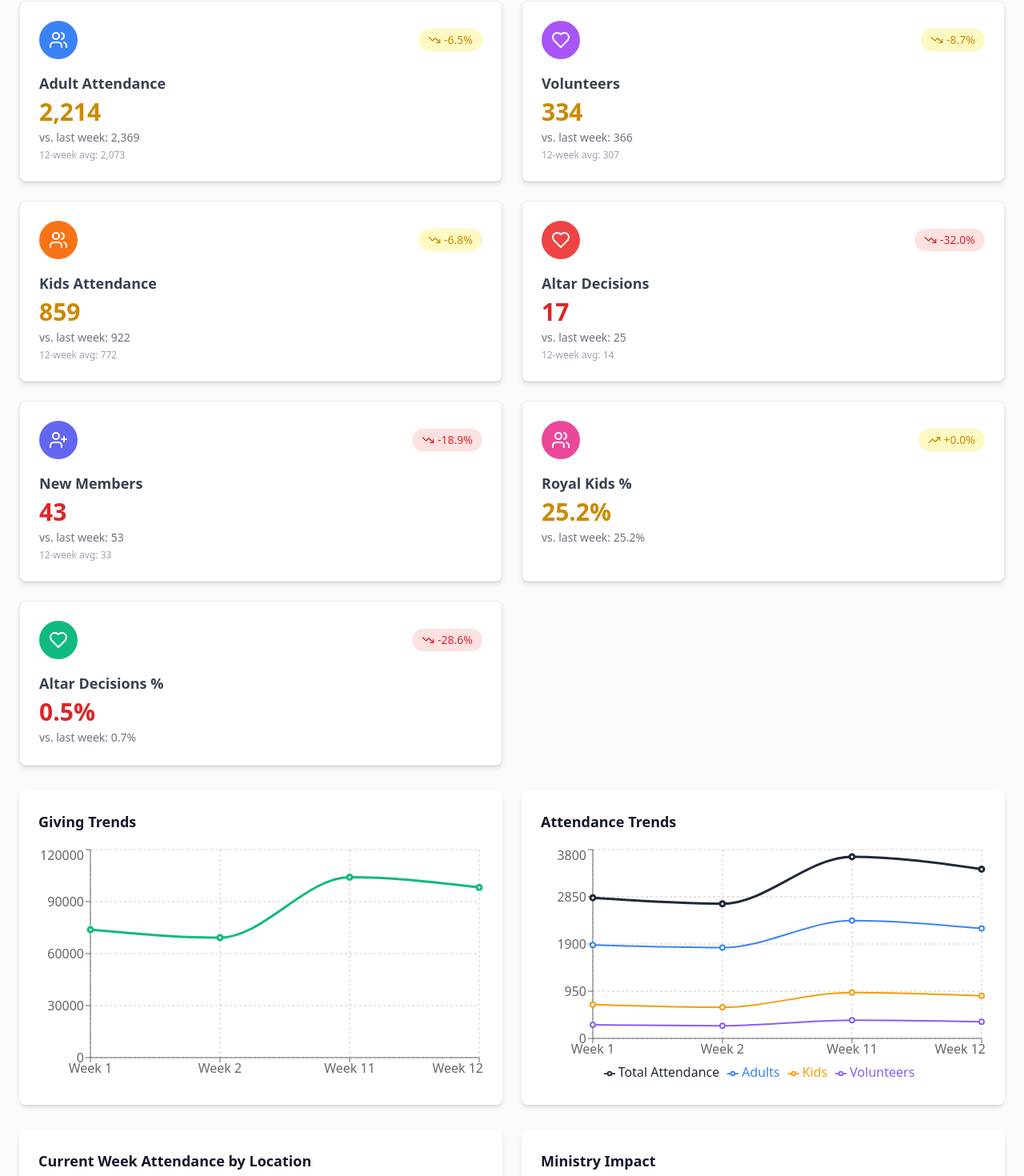
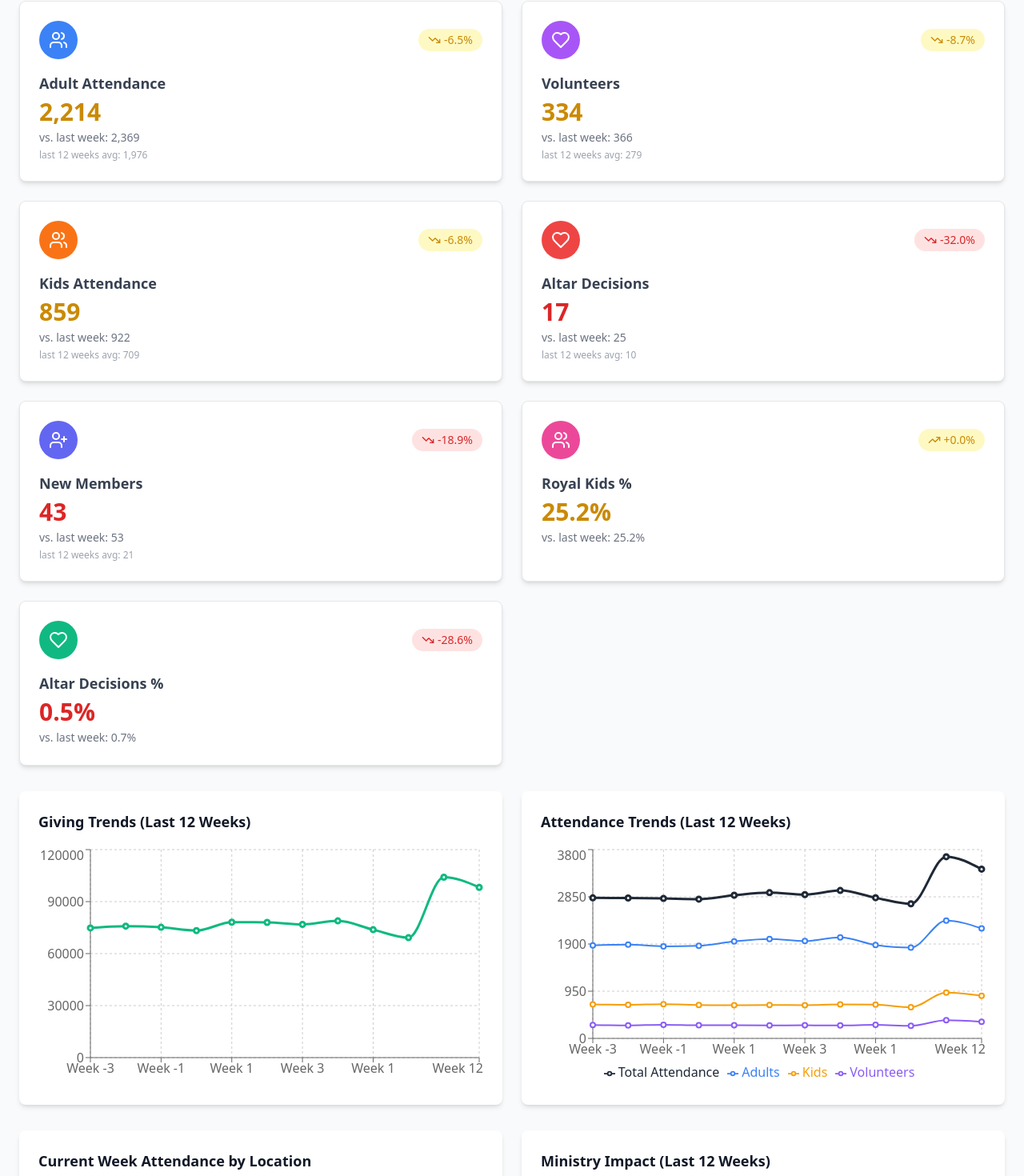
Before and after one commit to eefortygh/church-health-dashboard, a Next.js app in the folder church-dashboard/: page / in a window 1280 px wide. Shown: the part 447-1917 px from the top of the page at 80% size. Built offline with nearby package versions, Linux system fonts and the light colour scheme.

Commit message:
Update page.js

```diff
--- a/church-dashboard/app/page.js
+++ b/church-dashboard/app/page.js
@@ -110,11 +110,182 @@ export default function ChurchDashboard() {
     return keyMap[locationName];
   };
 
-  // Function to get filtered data based on selected location
+  // Function to get filtered data based on selected location and timeframe
   const getFilteredData = () => {
+    // First get all available data (we'll expand this with more weeks/months)
+    const allWeeks = [
+      // Adding more historical data for different timeframes
+      {
+        week: 'Week -36',
+        mountainView: { giving: 6800, adults: 155, volunteers: 22, kids: 58, decisions: 1, newMembers: 2 },
+        sanJose: { giving: 6200, adults: 148, volunteers: 20, kids: 52, decisions: 1, newMembers: 1 },
+        sanFrancisco: { giving: 5800, adults: 132, volunteers: 18, kids: 45, decisions: 0, newMembers: 1 },
+        oakland: { giving: 4200, adults: 115, volunteers: 16, kids: 38, decisions: 1, newMembers: 1 },
+        rome: { giving: 3400, adults: 98, volunteers: 13, kids: 32, decisions: 0, newMembers: 0 },
+        milan: { giving: 2800, adults: 82, volunteers: 11, kids: 28, decisions: 0, newMembers: 0 },
+        modena: { giving: 2100, adults: 65, volunteers: 9, kids: 22, decisions: 0, newMembers: 0 },
+        chicago: { giving: 7500, adults: 175, volunteers: 26, kids: 65, decisions: 1, newMembers: 3 },
+        honolulu: { giving: 2400, adults: 72, volunteers: 10, kids: 24, decisions: 0, newMembers: 1 },
+        dubai: { giving: 4600, adults: 105, volunteers: 15, kids: 35, decisions: 1, newMembers: 1 },
+        saigon: { giving: 3800, adults: 118, volunteers: 17, kids: 42, decisions: 1, newMembers: 1 },
+        london: { giving: 7200, adults: 168, volunteers: 24, kids: 58, decisions: 1, newMembers: 2 },
+        westLondon: { giving: 3900, adults: 98, volunteers: 14, kids: 32, decisions: 0, newMembers: 1 },
+        madrid: { giving: 3200, adults: 88, volunteers: 12, kids: 28, decisions: 0, newMembers: 0 },
+        frankfurt: { giving: 2800, adults: 78, volunteers: 10, kids: 25, decisions: 0, newMembers: 0 }
+      },
+      // Adding more weeks... (I'll add several for demonstration)
+      ...Array.from({ length: 40 }, (_, i) => {
+        const weekNum = -35 + i;
+        const weekLabel = weekNum <= 0 ? `Week ${weekNum}` : `Week ${weekNum}`;
+        return {
+          week: weekLabel,
+          mountainView: {
+            giving: Math.floor(6800 + Math.random() * 2000 + (weekNum * 20)),
+            adults: Math.floor(155 + Math.random() * 40 + (weekNum * 2)),
+            volunteers: Math.floor(22 + Math.random() * 8),
+            kids: Math.floor(58 + Math.random() * 20),
+            decisions: Math.floor(Math.random() * 3),
+            newMembers: Math.floor(Math.random() * 4)
+          },
+          sanJose: {
+            giving: Math.floor(6200 + Math.random() * 1800 + (weekNum * 18)),
+            adults: Math.floor(148 + Math.random() * 35 + (weekNum * 1.8)),
+            volunteers: Math.floor(20 + Math.random() * 7),
+            kids: Math.floor(52 + Math.random() * 18),
+            decisions: Math.floor(Math.random() * 3),
+            newMembers: Math.floor(Math.random() * 4)
+          },
+          sanFrancisco: {
+            giving: Math.floor(5800 + Math.random() * 1600 + (weekNum * 16)),
+            adults: Math.floor(132 + Math.random() * 30 + (weekNum * 1.6)),
+            volunteers: Math.floor(18 + Math.random() * 6),
+            kids: Math.floor(45 + Math.random() * 16),
+            decisions: Math.floor(Math.random() * 2),
+            newMembers: Math.floor(Math.random() * 3)
+          },
+          oakland: {
+            giving: Math.floor(4200 + Math.random() * 1200 + (weekNum * 12)),
+            adults: Math.floor(115 + Math.random() * 25 + (weekNum * 1.2)),
+            volunteers: Math.floor(16 + Math.random() * 5),
+            kids: Math.floor(38 + Math.random() * 14),
+            decisions: Math.floor(Math.random() * 2),
+            newMembers: Math.floor(Math.random() * 3)
+          },
+          rome: {
+            giving: Math.floor(3400 + Math.random() * 1000 + (weekNum * 10)),
+            adults: Math.floor(98 + Math.random() * 22 + (weekNum * 1)),
+            volunteers: Math.floor(13 + Math.random() * 4),
+            kids: Math.floor(32 + Math.random() * 12),
+            decisions: Math.floor(Math.random() * 2),
+            newMembers: Math.floor(Math.random() * 2)
+          },
+          milan: {
+            giving: Math.floor(2800 + Math.random() * 800 + (weekNum * 8)),
+            adults: Math.floor(82 + Math.random() * 18 + (weekNum * 0.8)),
+            volunteers: Math.floor(11 + Math.random() * 3),
+            kids: Math.floor(28 + Math.random() * 10),
+            decisions: Math.floor(Math.random() * 2),
+            newMembers: Math.floor(Math.random() * 2)
+          },
+          modena: {
+            giving: Math.floor(2100 + Math.random() * 600 + (weekNum * 6)),
+            adults: Math.floor(65 + Math.random() * 15 + (weekNum * 0.6)),
+            volunteers: Math.floor(9 + Math.random() * 3),
+            kids: Math.floor(22 + Math.random() * 8),
+            decisions: Math.floor(Math.random() * 1),
+            newMembers: Math.floor(Math.random() * 2)
+          },
+          chicago: {
+            giving: Math.floor(7500 + Math.random() * 2200 + (weekNum * 22)),
+            adults: Math.floor(175 + Math.random() * 45 + (weekNum * 2.2)),
+            volunteers: Math.floor(26 + Math.random() * 8),
+            kids: Math.floor(65 + Math.random() * 22),
+            decisions: Math.floor(Math.random() * 4),
+            newMembers: Math.floor(Math.random() * 5)
+          },
+          honolulu: {
+            giving: Math.floor(2400 + Math.random() * 700 + (weekNum * 7)),
+            adults: Math.floor(72 + Math.random() * 16 + (weekNum * 0.7)),
+            volunteers: Math.floor(10 + Math.random() * 3),
+            kids: Math.floor(24 + Math.random() * 9),
+            decisions: Math.floor(Math.random() * 2),
+            newMembers: Math.floor(Math.random() * 2)
+          },
+          dubai: {
+            giving: Math.floor(4600 + Math.random() * 1400 + (weekNum * 14)),
+            adults: Math.floor(105 + Math.random() * 28 + (weekNum * 1.4)),
+            volunteers: Math.floor(15 + Math.random() * 5),
+            kids: Math.floor(35 + Math.random() * 13),
+            decisions: Math.floor(Math.random() * 2),
+            newMembers: Math.floor(Math.random() * 3)
+          },
+          saigon: {
+            giving: Math.floor(3800 + Math.random() * 1100 + (weekNum * 11)),
+            adults: Math.floor(118 + Math.random() * 30 + (weekNum * 1.1)),
+            volunteers: Math.floor(17 + Math.random() * 5),
+            kids: Math.floor(42 + Math.random() * 15),
+            decisions: Math.floor(Math.random() * 3),
+            newMembers: Math.floor(Math.random() * 3)
+          },
+          london: {
+            giving: Math.floor(7200 + Math.random() * 2000 + (weekNum * 20)),
+            adults: Math.floor(168 + Math.random() * 42 + (weekNum * 2)),
+            volunteers: Math.floor(24 + Math.random() * 7),
+            kids: Math.floor(58 + Math.random() * 20),
+            decisions: Math.floor(Math.random() * 3),
+            newMembers: Math.floor(Math.random() * 4)
+          },
+          westLondon: {
+            giving: Math.floor(3900 + Math.random() * 1200 + (weekNum * 12)),
+            adults: Math.floor(98 + Math.random() * 25 + (weekNum * 1.2)),
+            volunteers: Math.floor(14 + Math.random() * 4),
+            kids: Math.floor(32 + Math.random() * 12),
+            decisions: Math.floor(Math.random() * 2),
+            newMembers: Math.floor(Math.random() * 3)
+          },
+          madrid: {
+            giving: Math.floor(3200 + Math.random() * 900 + (weekNum * 9)),
+            adults: Math.floor(88 + Math.random() * 20 + (weekNum * 0.9)),
+            volunteers: Math.floor(12 + Math.random() * 4),
+            kids: Math.floor(28 + Math.random() * 10),
+            decisions: Math.floor(Math.random() * 2),
+            newMembers: Math.floor(Math.random() * 2)
+          },
+          frankfurt: {
+            giving: Math.floor(2800 + Math.random() * 800 + (weekNum * 8)),
+            adults: Math.floor(78 + Math.random() * 18 + (weekNum * 0.8)),
+            volunteers: Math.floor(10 + Math.random() * 3),
+            kids: Math.floor(25 + Math.random() * 9),
+            decisions: Math.floor(Math.random() * 1),
+            newMembers: Math.floor(Math.random() * 2)
+          }
+        };
+      }),
+      ...allLocationWeeklyData // Our existing 12 weeks of data
+    ];
+
+    // Filter by timeframe
+    let filteredWeeks;
+    switch (selectedTimeframe) {
+      case 'Last 4 Weeks':
+        filteredWeeks = allWeeks.slice(-4);
+        break;
+      case 'Last 12 Weeks':
+        filteredWeeks = allWeeks.slice(-12);
+        break;
+      case 'Last 6 Months':
+        filteredWeeks = allWeeks.slice(-24); // ~6 months of weekly data
+        break;
+      case 'Last Year':
+        filteredWeeks = allWeeks.slice(-52); // Full year of weekly data
+        break;
+      default:
+        filteredWeeks = allWeeks.slice(-12);
+    }
+
     if (selectedLocation === 'All Locations') {
       // Aggregate all locations
-      return allLocationWeeklyData.map(weekData => {
+      return filteredWeeks.map(weekData => {
         const aggregated = {
           week: weekData.week,
           giving: 0,
@@ -143,7 +314,7 @@ export default function ChurchDashboard() {
     } else {
       // Filter for specific location
       const locationKey = getLocationKey(selectedLocation);
-      return allLocationWeeklyData.map(weekData => ({
+      return filteredWeeks.map(weekData => ({
         week: weekData.week,
         ...weekData[locationKey]
       }));
@@ -158,20 +329,21 @@ export default function ChurchDashboard() {
     totalAttendance: week.adults + week.volunteers + week.kids
   }));
 
-  // Calculate 12-week averages
-  const calculate12WeekAverage = (dataArray, field) => {
+  // Calculate averages based on timeframe
+  const calculateAverages = (dataArray, field) => {
+    if (dataArray.length === 0) return 0;
     const sum = dataArray.reduce((acc, week) => acc + week[field], 0);
     return sum / dataArray.length;
   };
 
   const averages = {
-    giving: calculate12WeekAverage(weeklyData, 'giving'),
-    adults: calculate12WeekAverage(weeklyData, 'adults'),
-    volunteers: calculate12WeekAverage(weeklyData, 'volunteers'),
-    kids: calculate12WeekAverage(weeklyData, 'kids'),
-    decisions: calculate12WeekAverage(weeklyData, 'decisions'),
-    newMembers: calculate12WeekAverage(weeklyData, 'newMembers'),
-    totalAttendance: calculate12WeekAverage(weeklyDataWithTotals, 'totalAttendance')
+    giving: calculateAverages(weeklyData, 'giving'),
+    adults: calculateAverages(weeklyData, 'adults'),
+    volunteers: calculateAverages(weeklyData, 'volunteers'),
+    kids: calculateAverages(weeklyData, 'kids'),
+    decisions: calculateAverages(weeklyData, 'decisions'),
+    newMembers: calculateAverages(weeklyData, 'newMembers'),
+    totalAttendance: calculateAverages(weeklyDataWithTotals, 'totalAttendance')
   };
 
   // Get current and previous week stats
@@ -276,7 +448,7 @@ export default function ChurchDashboard() {
         <p className={`text-3xl font-bold ${change.color}`}>{prefix}{current.toLocaleString()}{suffix}</p>
         <p className="text-sm text-gray-500 mt-1">vs. last week: {prefix}{previous.toLocaleString()}{suffix}</p>
         {average !== null && (
-          <p className="text-xs text-gray-400 mt-1">12-week avg: {prefix}{Math.round(average).toLocaleString()}{suffix}</p>
+          <p className="text-xs text-gray-400 mt-1">{selectedTimeframe.toLowerCase()} avg: {prefix}{Math.round(average).toLocaleString()}{suffix}</p>
         )}
       </div>
     );
@@ -295,8 +467,8 @@ export default function ChurchDashboard() {
           </h1>
           <p className="text-gray-600">
             {selectedLocation === 'All Locations'
-              ? 'Multi-location insights and trends'
-              : `${selectedLocation} location insights and trends`
+              ? `Multi-location insights and trends (${selectedTimeframe})`
+              : `${selectedLocation} location insights and trends (${selectedTimeframe})`
             }
           </p>
         </div>
@@ -412,7 +584,7 @@ export default function ChurchDashboard() {
           {/* Giving Trends */}
           <div className="bg-white p-6 rounded-lg shadow-md">
             <h3 className="text-lg font-semibold text-gray-900 mb-4">
-              Giving Trends {selectedLocation !== 'All Locations' && `- ${selectedLocation}`}
+              Giving Trends {selectedLocation !== 'All Locations' && `- ${selectedLocation}`} ({selectedTimeframe})
             </h3>
             <ResponsiveContainer width="100%" height={300}>
               <LineChart data={weeklyData}>
@@ -428,7 +600,7 @@ export default function ChurchDashboard() {
           {/* Attendance Trends */}
           <div className="bg-white p-6 rounded-lg shadow-md">
             <h3 className="text-lg font-semibold text-gray-900 mb-4">
-              Attendance Trends {selectedLocation !== 'All Locations' && `- ${selectedLocation}`}
+              Attendance Trends {selectedLocation !== 'All Locations' && `- ${selectedLocation}`} ({selectedTimeframe})
             </h3>
             <ResponsiveContainer width="100%" height={300}>
               <LineChart data={weeklyDataWithTotals}>
@@ -480,7 +652,7 @@ export default function ChurchDashboard() {
           {/* Ministry Impact */}
           <div className="bg-white p-6 rounded-lg shadow-md">
             <h3 className="text-lg font-semibold text-gray-900 mb-4">
-              Ministry Impact {selectedLocation !== 'All Locations' && `- ${selectedLocation}`}
+              Ministry Impact {selectedLocation !== 'All Locations' && `- ${selectedLocation}`} ({selectedTimeframe})
             </h3>
             <ResponsiveContainer width="100%" height={300}>
               <BarChart data={weeklyDataWithTotals}>
```
